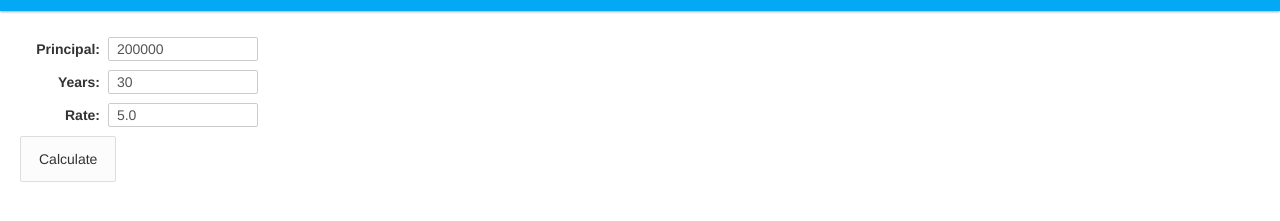
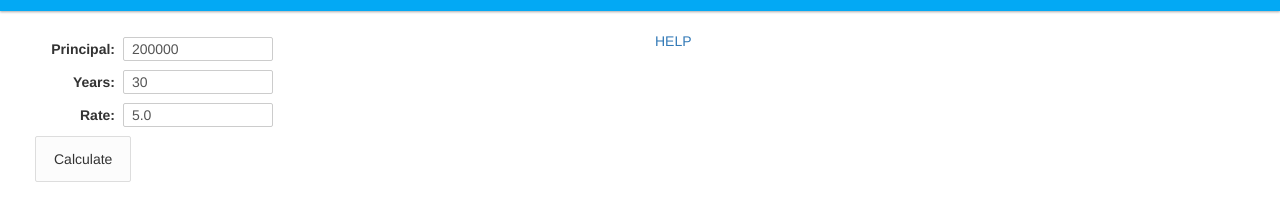
Before and after one commit to StormRaider2495/MortgageCalculator, a website built with webpack: page index.html in a window 1280 px wide. Shown: the part 43-264 px from the top of the page. Built offline with nearby package versions, Linux system fonts and the light colour scheme.

```diff
--- a/index.html
+++ b/index.html
@@ -1,41 +1,48 @@
 <!DOCTYPE html>
 <html>
+
 <head>
     <meta charset="utf-8">
     <link href='http://fonts.googleapis.com/css?family=Roboto:400,300,700' rel='stylesheet' type='text/css'>
     <link href="css/styles.css" rel="stylesheet" type="text/css">
     <link rel="stylesheet" type="text/css" href="https://maxcdn.bootstrapcdn.com/bootstrap/3.3.7/css/bootstrap.min.css">
 </head>
+
 <body>
     <header>
         <h1>Mortgage Calculator</h1>
     </header>
     <div class="content">
-    <div class="form">
+        <div class="form col-xs-6">
             <div>
                 <label for="principal">Principal:</label>
-            <input type="text" id="principal" value="200000"/>
+                <input type="text" id="principal" value="200000" />
             </div>
             <div>
                 <label for="years">Years:</label>
-            <input type="text" id="years" value="30"/>
+                <input type="text" id="years" value="30" />
             </div>
             <div>
                 <label for="rate">Rate:</label>
-            <input type="text" id="rate" value="5.0"/>
+                <input type="text" id="rate" value="5.0" />
             </div>
             <div>
                 <label for="calcBtn" class="sr-only">Click on Calculate button to show the result</label>
                 <button id="calcBtn">Calculate</button>
             </div>
         </div>
+        <div class="help-container col-xs-6">
+            <a target="_blank" href="/ratefinder.html"> HELP </a>
+        </div>
         <h2 hidden>Monthly Payment: <span id="monthlyPayment" class="currency"></span></h2>
         <h3 hidden>Monthly Rate: <span id="monthlyRate"></span></h3>
         <h3 hidden>Amortization</h3>
+        <div class="container">
             <table id="amortizationTable" class="table table-responsive" summary="Table for Amortization Calculation">
-
             </table>
+        </div>
     </div>
     <script src="build/main.bundle.js"></script>
 </body>
+
 </html>
--- a/js/mortgage.js
+++ b/js/mortgage.js
@@ -29,7 +29,6 @@
             }
             amortization.push({ principalY, interestY, balance });
         }
-        console.log("hii");
         return amortization;
     };
 
```
Also changed, not shown: build/main.bundle.js (deleted), 2 other files. Lines whose indentation alone changed are shown as unchanged.
